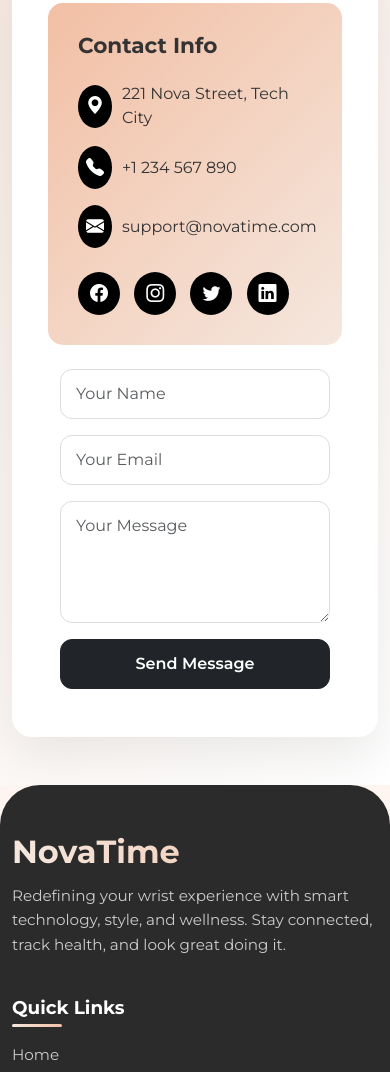
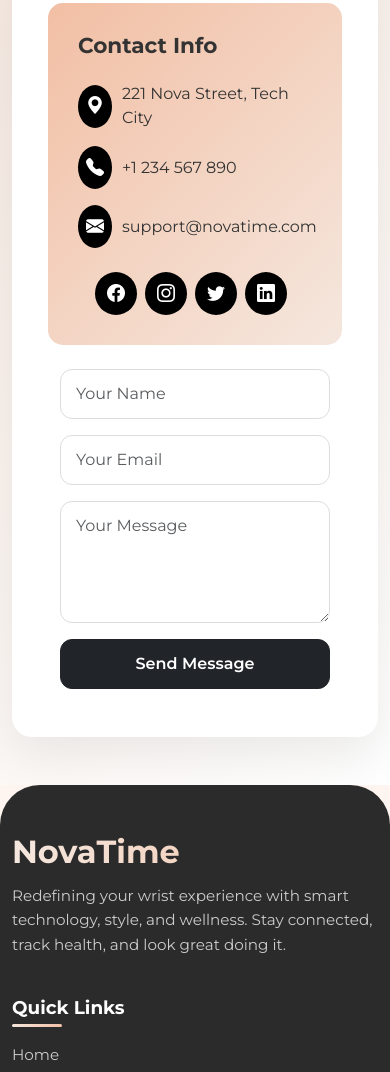
Before and after one commit to Sanskrutiborse/startup-ecommerce, a plain HTML site: page index.html in a window 390 px wide. Shown: the part 6004-7076 px from the top of the page. Drawn offline with nearby package versions, Linux system fonts and the light colour scheme.

Commit message:
Fixed mobile social icons layout in contact section

```diff
--- a/styles.css
+++ b/styles.css
@@ -583,6 +583,23 @@
     border-radius: 2px;
 }
 
+/* ===========================
+   MOBILE FIX ONLY
+=========================== */
+
+@media (max-width: 576px) {
+    .social-icons {
+        display: flex;
+        justify-content: center;
+        align-items: center;
+        flex-wrap: nowrap;
+    }
+
+    .social-icons a {
+        margin-right: 8px;
+    }
+}
+
 /* ============================================
    PRODUCTS SECTION TITLE
 ============================================ */
```
